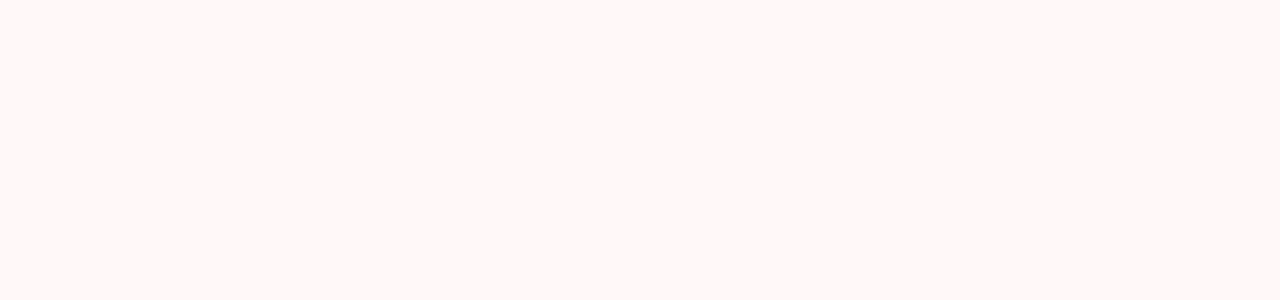
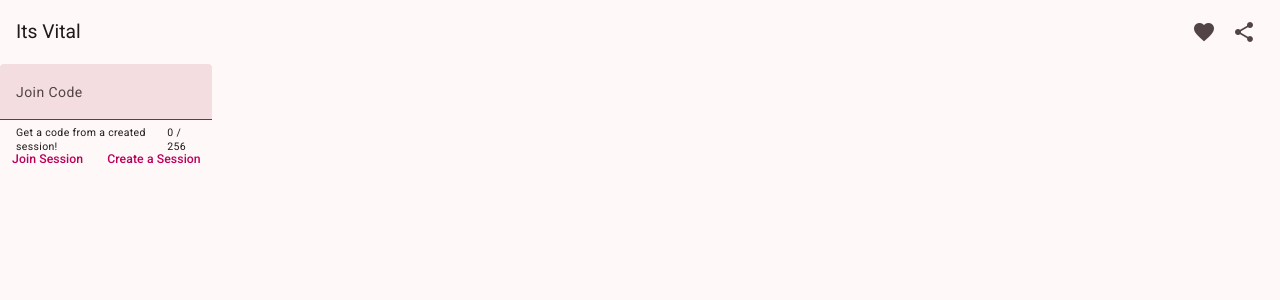
Before and after one commit to JaysPancake/Its-Vital, an Angular app: page / in a window 1280 px wide. Shown: the top 300 px of the page. Built offline with nearby package versions, Linux system fonts and the light colour scheme.

Commit message:
Adding form fields for session code, and buttons.

```diff
--- a/src/app/app.html
+++ b/src/app/app.html
@@ -1,4 +1,24 @@
+<mat-toolbar>
+  <span>Its Vital</span>
+  <span class="spacer"></span>
+  <button matIconButton>
+    <mat-icon>favorite</mat-icon>
+  </button>
+  <button matIconButton>
+    <mat-icon>share</mat-icon>
+  </button>
+</mat-toolbar>
 
+<form class="example-form">
+  <mat-form-field class="example-full-width">
+    <mat-label>Join Code</mat-label>
+    <input matInput #message maxlength="32" placeholder="Code">
+    <mat-hint align="start">Get a code from a created session!</mat-hint>
+    <mat-hint align="end">{{message.value.length}} / 256</mat-hint>
+  </mat-form-field>
+</form>
 
+<button matButton>Join Session</button>
+<button matButton>Create a Session</button>
 
 <router-outlet />
--- a/src/app/app.scss
+++ b/src/app/app.scss
@@ -0,0 +1,3 @@
+.spacer {
+  flex: 1 1 auto;
+}
```
Also changed, not shown: src/app/app.ts (+13 -2 lines).
